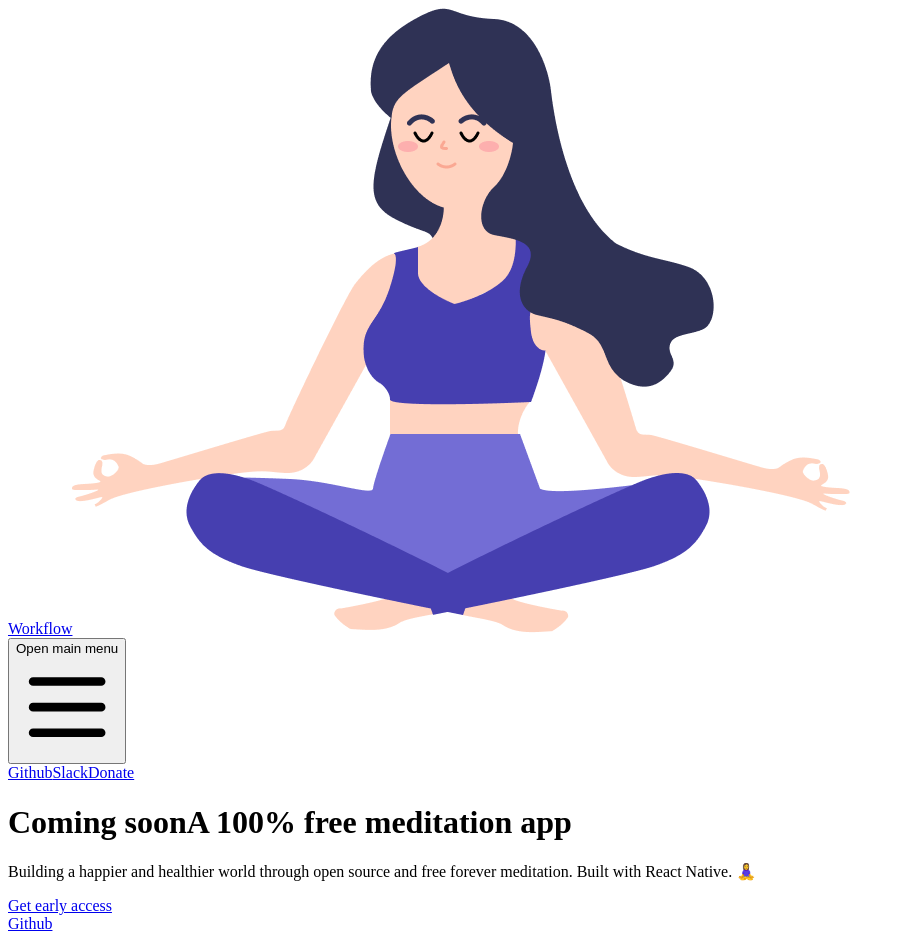
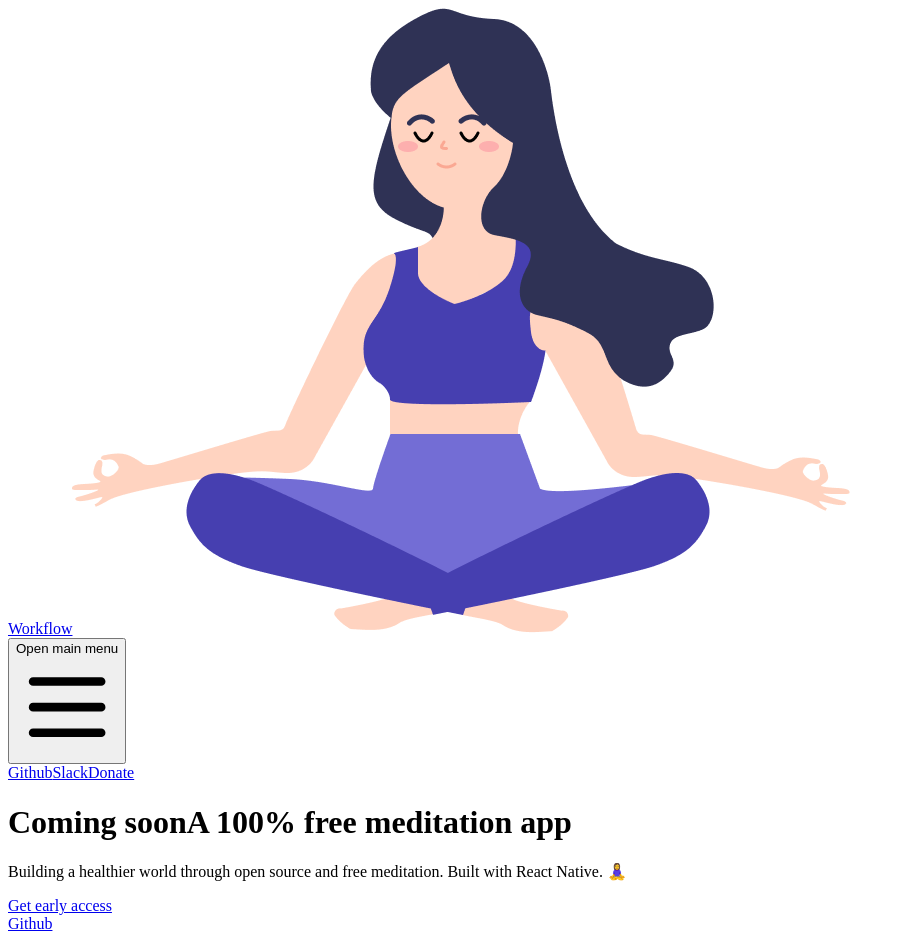
Before and after one commit to tiberiumihai/heylinda-website, a Next.js app: page / in a window 1280 px wide. Shown: the top 952 px of the page, without its empty margins (0-905 px from the left). Built offline with nearby package versions, Linux system fonts and the light colour scheme.

Commit message:
simplify hero image

```diff
--- a/pages/index.js
+++ b/pages/index.js
@@ -133,8 +133,8 @@ export default function Home() {
                   <span className="block text-indigo-600 xl:inline">meditation app</span>
                 </h1>
                 <p className="mt-3 text-base text-gray-500 sm:mt-5 sm:text-lg sm:max-w-xl sm:mx-auto md:mt-5 md:text-xl">
-                  Building a happier and healthier world through open source and free forever
-                  meditation. Built with React Native. 🧘‍♀️
+                  Building a healthier world through open source and free meditation. Built with
+                  React Native. 🧘‍♀️
                 </p>
                 <div className="mt-5 sm:mt-8 sm:flex sm:justify-center">
                   <div className="rounded-md shadow">
@@ -160,8 +160,12 @@ export default function Home() {
             </main>
           </div>
         </div>
-        <div className="rounded-lg ring-1 ring-gray-900 ring-opacity-5 overflow-hidden bg-white">
-          <img className="sm:block w-full h-auto" src="/hero.jpg" alt="Meditation app" />
+        <div className="justify-center bg-white">
+          <img
+            className="sm:block justify-center w-auto m-auto h-auto"
+            src="/hero.jpg"
+            alt="Meditation app"
+          />
         </div>
       </div>
     </>
```
